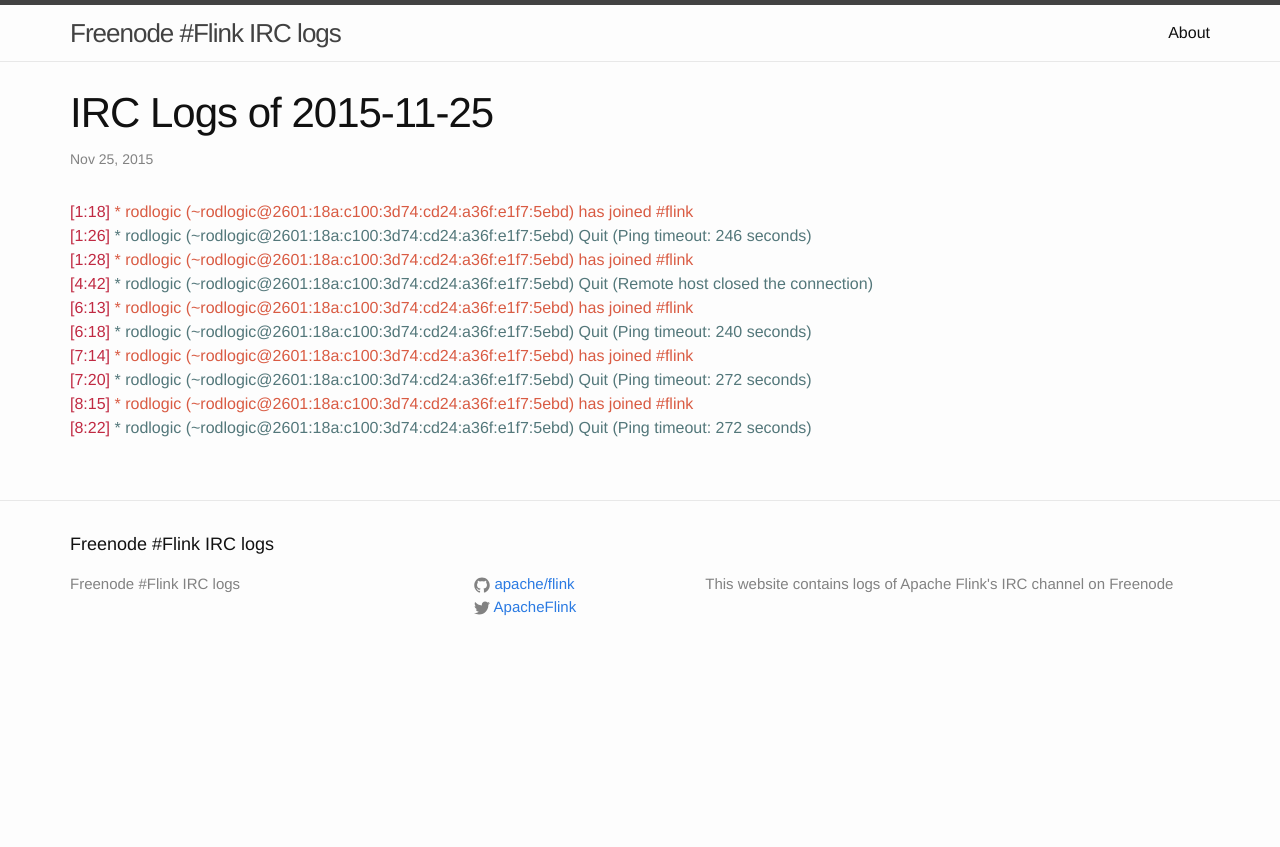
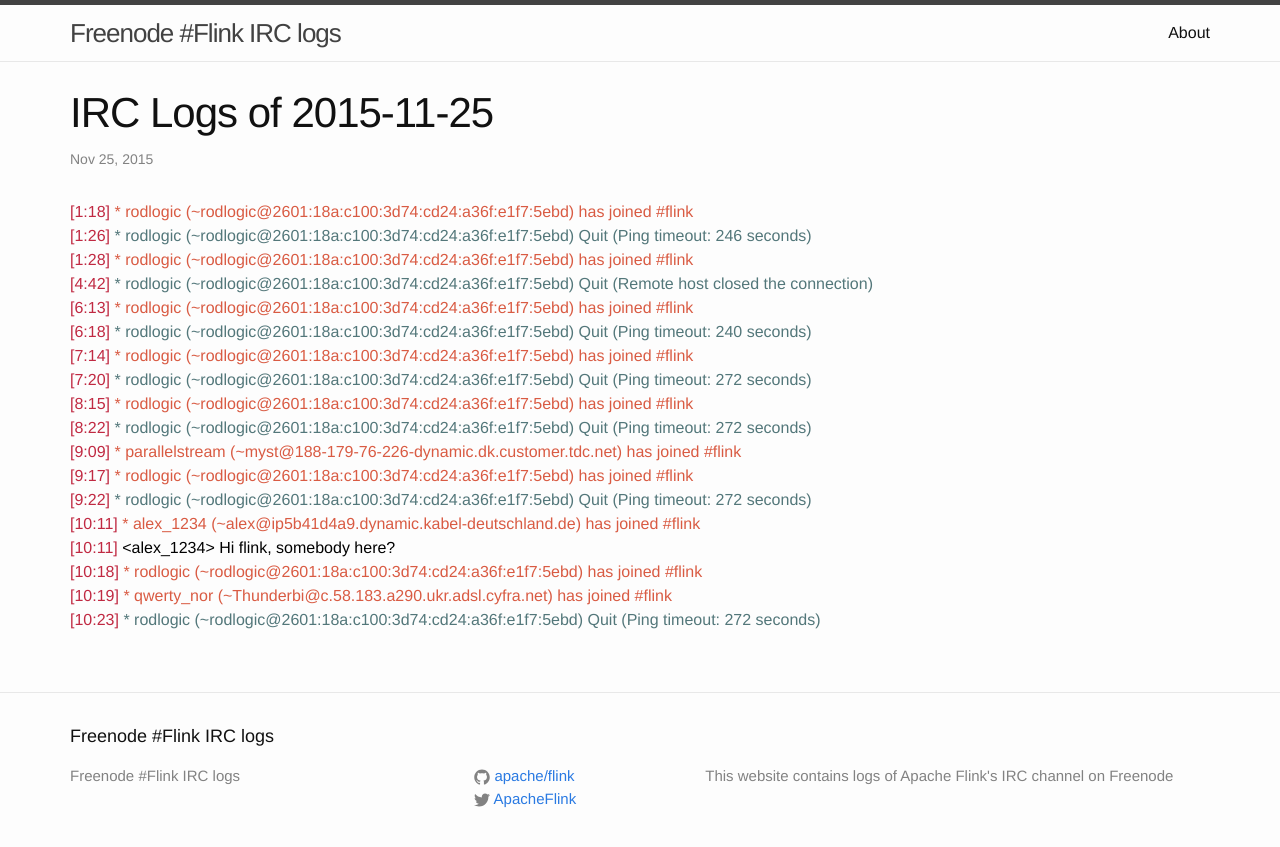
Before and after one commit to flink-irc-logs/flink-irc-logs.github.io, a Jekyll site: the page built from _posts/2015-11-25-logs.markdown, in a window 1280 px wide. Shown: the top 847 px of the page. Built offline with Jekyll 4.4.1, drawn with Linux system fonts in a browser that asks for light colours.

Commit message:
Update of the logs on Wed Nov 25 10:24:35 CET 2015

```diff
--- a/_posts/2015-11-25-logs.markdown
+++ b/_posts/2015-11-25-logs.markdown
@@ -14,3 +14,11 @@
 <span class="irc-date">[7:20]</span> <span class="irc-navy">* rodlogic (~rodlogic@2601:18a:c100:3d74:cd24:a36f:e1f7:5ebd) Quit (Ping timeout: 272 seconds)</span><br />
 <span class="irc-date">[8:15]</span> <span class="irc-green">* rodlogic (~rodlogic@2601:18a:c100:3d74:cd24:a36f:e1f7:5ebd) has joined #flink</span><br />
 <span class="irc-date">[8:22]</span> <span class="irc-navy">* rodlogic (~rodlogic@2601:18a:c100:3d74:cd24:a36f:e1f7:5ebd) Quit (Ping timeout: 272 seconds)</span><br />
+<span class="irc-date">[9:09]</span> <span class="irc-green">* parallelstream (~myst@188-179-76-226-dynamic.dk.customer.tdc.net) has joined #flink</span><br />
+<span class="irc-date">[9:17]</span> <span class="irc-green">* rodlogic (~rodlogic@2601:18a:c100:3d74:cd24:a36f:e1f7:5ebd) has joined #flink</span><br />
+<span class="irc-date">[9:22]</span> <span class="irc-navy">* rodlogic (~rodlogic@2601:18a:c100:3d74:cd24:a36f:e1f7:5ebd) Quit (Ping timeout: 272 seconds)</span><br />
+<span class="irc-date">[10:11]</span> <span class="irc-green">* alex_1234 (~alex@ip5b41d4a9.dynamic.kabel-deutschland.de) has joined #flink</span><br />
+<span class="irc-date">[10:11]</span> <span class="irc-black">&lt;alex_1234&gt; Hi flink, somebody here?</span><br />
+<span class="irc-date">[10:18]</span> <span class="irc-green">* rodlogic (~rodlogic@2601:18a:c100:3d74:cd24:a36f:e1f7:5ebd) has joined #flink</span><br />
+<span class="irc-date">[10:19]</span> <span class="irc-green">* qwerty_nor (~Thunderbi@c.58.183.a290.ukr.adsl.cyfra.net) has joined #flink</span><br />
+<span class="irc-date">[10:23]</span> <span class="irc-navy">* rodlogic (~rodlogic@2601:18a:c100:3d74:cd24:a36f:e1f7:5ebd) Quit (Ping timeout: 272 seconds)</span><br />
```
